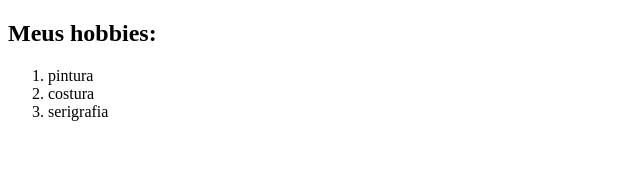
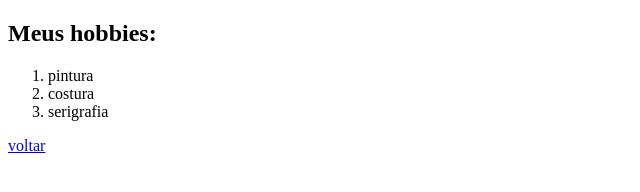
Before and after one commit to caiooaragao/aula_fullstack_experience, a plain HTML site: page hobbies.html in a window 1280 px wide. Shown: the full height of the page, 0-640 px from the left. Drawn offline with Linux system fonts and the light colour scheme.

Commit message:
Update hobbies.html

```diff
--- a/hobbies.html
+++ b/hobbies.html
@@ -13,5 +13,6 @@
         <li>costura</li>
         <li>serigrafia</li>
     </ol>
+    <a href="./index.html">voltar</a>
 </body>
 </html>
```
